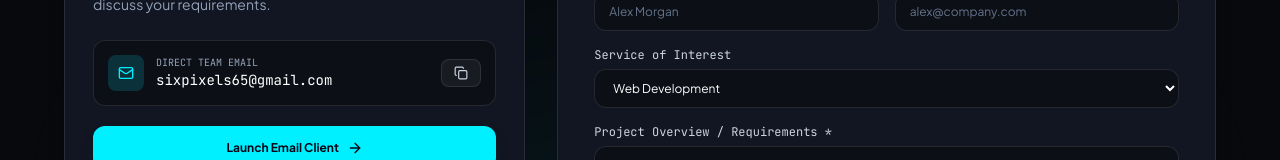
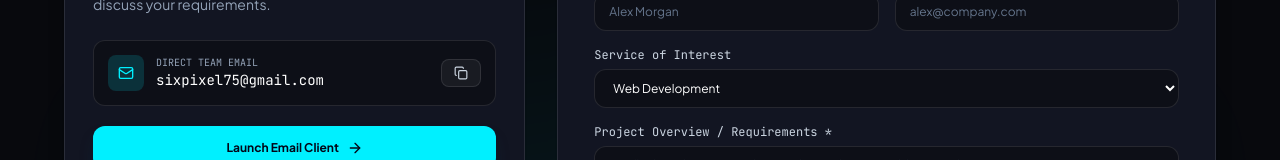
Before and after one commit to HBN-AMD/personal-portfolio, a React (Vite) app: page / in a window 1280 px wide. Shown: the part 8916-9076 px from the top of the page. Built offline with nearby package versions, Linux system fonts and the light colour scheme.

Commit message:
Update all email addresses to sixpixel75@gmail.com

```diff
--- a/src/components/Contact.jsx
+++ b/src/components/Contact.jsx
@@ -9,7 +9,7 @@ export default function Contact() {
   const [clientEmail, setClientEmail] = useState('');
   const [clientMessage, setClientMessage] = useState('');
 
-  const teamEmail = "sixpixels65@gmail.com";
+  const teamEmail = "sixpixel75@gmail.com";
 
   const handleCopy = () => {
     navigator.clipboard.writeText(teamEmail);
@@ -116,7 +116,7 @@ export default function Contact() {
                   <span>GitHub</span>
                 </a>
                 <a
-                  href="mailto:sixpixels75@gmail.com"
+                  href="mailto:sixpixel75@gmail.com"
                   target="_blank"
                   rel="noopener noreferrer"
                   className="flex items-center gap-2.5 p-3 rounded-xl bg-white/5 hover:bg-white/10 text-slate-300 hover:text-white transition-colors border border-white/5 text-xs font-medium"
--- a/src/components/Footer.jsx
+++ b/src/components/Footer.jsx
@@ -60,7 +60,7 @@ export default function Footer() {
             <Github className="w-4 h-4" />
           </a>
           <a
-            href="mailto:sixpixels75@gmail.com"
+            href="mailto:sixpixel75@gmail.com"
             target="_blank"
             rel="noopener noreferrer"
             className="p-2 rounded-lg bg-white/5 hover:bg-white/10 text-slate-400 hover:text-white transition-colors"
--- a/src/data/team.js
+++ b/src/data/team.js
@@ -14,7 +14,7 @@ export const teamMembers = [
     role: "Frontend Developer & UI/UX Specialist",
     domain: "Frontend & UI/UX",
     description: "Specializes in building modern, interactive frontend interfaces and responsive user experiences with pixel-perfect precision.",
-    email: "sixpixels65@gmail.com",
+    email: "sixpixel75@gmail.com",
     image: "",
     cv: "https://saeed-123-hash.github.io/saeed-cv/MuhammadSaeed_CV.pdf",
     github: "https://github.com/saeed-123-hash",
@@ -26,7 +26,7 @@ export const teamMembers = [
     role: "Frontend Engineer & UI/UX Designer",
     domain: "Frontend & UI/UX",
     description: "Crafts clean, accessible user interfaces, component design systems, and engaging visual layouts tailored for modern web apps.",
-    email: "sixpixels65@gmail.com",
+    email: "sixpixel75@gmail.com",
     image: "",
     cv: "https://drive.google.com/file/d/1eq-AywbUCuOm53vQa8M3N4lg2R4pXAv6/view?usp=drive_link",
     github: "",
@@ -38,7 +38,7 @@ export const teamMembers = [
     role: "Frontend Developer & UI/UX Designer",
     domain: "Frontend & UI/UX",
     description: "Passionate about creating intuitive user flows, elegant digital designs, and fluid web interactions that elevate client brands.",
-    email: "sixpixels65@gmail.com",
+    email: "sixpixel75@gmail.com",
     image: "",
     cv: "https://docs.google.com/document/d/1SMmf_aSqLgI-PPKq09CnWTWdXQt6qwpBLB6uM0u-NGQ/edit?usp=sharing",
     github: "",
@@ -50,7 +50,7 @@ export const teamMembers = [
     role: "Backend & Database Engineer",
     domain: "Backend & Database",
     description: "Focused on robust backend architecture, database schema design, and secure API integrations to power scalable software.",
-    email: "sixpixels65@gmail.com",
+    email: "sixpixel75@gmail.com",
     image: "",
     cv: "https://drive.google.com/file/d/1RWy15WDnfQDPJ4P28xiqUlNor4EYlNf8/view?usp=sharing",
     github: "",
@@ -62,7 +62,7 @@ export const teamMembers = [
     role: "Backend & Systems Developer",
     domain: "Backend & Database",
     description: "Specializes in scalable server-side systems, database optimization, and high-performance server logic for digital products.",
-    email: "sixpixels65@gmail.com",
+    email: "sixpixel75@gmail.com",
     image: "",
     cv: "https://docs.google.com/document/d/1tQPcAUKhoQGqexIVap8dFNFu7HvajatGMj58IXes2tw/edit?usp=sharing",
     github: "",
@@ -74,7 +74,7 @@ export const teamMembers = [
     role: "Full-Stack Developer",
     domain: "Full-Stack Solutions",
     description: "Builds end-to-end digital solutions with expertise across both frontend and backend technologies. Passionate about writing clean, scalable code that bridges seamless user experiences with powerful server-side logic.",
-    email: "sixpixels65@gmail.com",
+    email: "sixpixel75@gmail.com",
     image: "",
     cv: "https://drive.google.com/file/d/1NVa189XZN4laZ0-dEjEQOfYYRpckJ3JZ/view?usp=sharing",
     github: "https://github.com/HBN-AMD",
```
